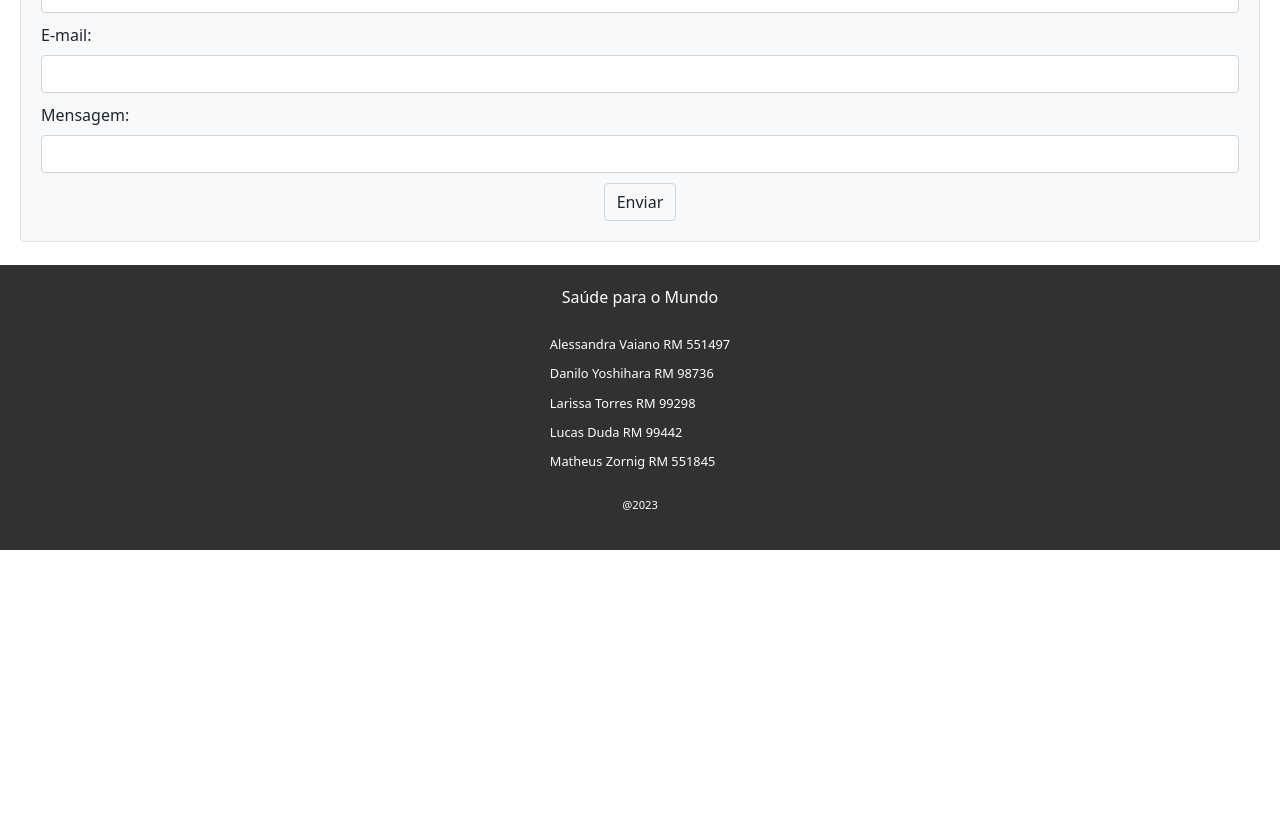
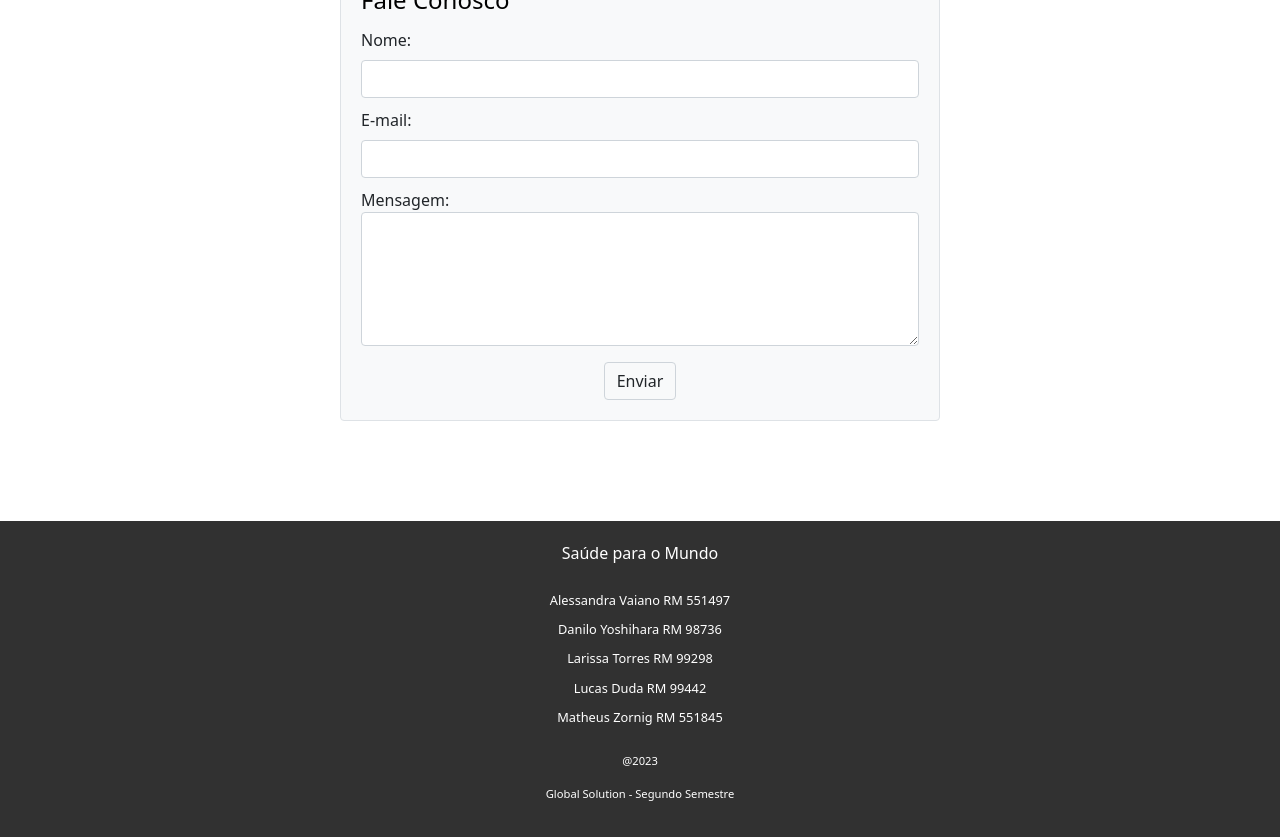
Before and after one commit to Grupo-FiapOn/Global_Solutions2, a React (Create React App) app: page / in a window 1280 px wide. Shown: the part 1540-2377 px from the top of the page. Before the commit the page ends 2090 px from the top, so only its background shows below. Built offline with nearby package versions, Linux system fonts and the light colour scheme.

Commit message:
ajustes formulário, footer

```diff
--- a/src/components/Footer.js
+++ b/src/components/Footer.js
@@ -15,6 +15,7 @@ function Footer(){
         </ul>
 
         <p className="ano">@2023</p>
+        <p className="gs">Global Solution - Segundo Semestre</p>
       </nav>
     </div>
   );
--- a/src/components/Home.js
+++ b/src/components/Home.js
@@ -79,7 +79,7 @@ function salvarEmLocalStorage(dados) {
                     </label>
                     <label>
                         Mensagem:
-                        <input type="text" {...register("mensagem")} />
+                        <textarea rows="5" {...register("mensagem")} />
                         <span style={{ color: 'red' }}>{errors.mensagem?.message}</span>
                     </label>
                     <button type="submit">Enviar</button>
--- a/src/css/styles.css
+++ b/src/css/styles.css
@@ -3,6 +3,7 @@ ul li{
   margin-top: 10px;
 }
 
+/*-----------------------------MENU--------------------------------*/
 .Menu .menu {
   margin-bottom: -20px;
   background-color: #f8f9fa;
@@ -59,9 +60,10 @@ ul li{
 
 .HomeVideoPitch{
   margin-top: 20px;
-  height: 1300px;
+  height: auto;
 }
 
+/*-----------------------------HOME------------------------------------*/
 .VideoPitch {
   font-size: 3.5em;
   display: flex;
@@ -71,25 +73,24 @@ ul li{
   padding: 20px;
 }
 
-
 .textohome {
   margin-left: 270px;
   margin-right: 270px;
   margin-top: 20px;
-    margin-bottom: 60px;
+  margin-bottom: 20px;
   line-height: 3em;
   text-align: justify;
   }
 
 .Formulario {
-    margin: 20px;
+  margin: 100px;
   padding: 20px;
   border: 1px solid #dee2e6;
   border-radius: 4px;
   background-color: #f8f9fa;
-   /* max-width: 1000px; /* a largura máxima para o form */
-   /* margin-left: auto; /* Center the form on the page */
-    /*margin-right: auto;*/
+  max-width: 600px; /* a largura máxima para o form */
+  margin-left: auto; /* Center the form on the page */
+  margin-right: auto;
  }
 
 .Formulario fieldset {
@@ -109,7 +110,7 @@ ul li{
   margin-bottom: 10px;
  }
 
-.Formulario input {
+.Formulario input, textarea {
   width: 100%;
   padding: 0.375rem 0.75rem;
   border: 1px solid #ced4da;
@@ -126,7 +127,6 @@ ul li{
   font-weight: 400;
   color: #212529;
   text-align: center;
-    vertical-align: middle;
   user-select: none;
   background-color: #f8f9fa;
   border: 1px solid #ced4da;
@@ -137,7 +137,7 @@ ul li{
   transition: color 0.15s ease-in-out, background-color 0.15s ease-in-out, border-color 0.15s ease-in-out, box-shadow 0.15s ease-in-out;
   cursor: pointer;
   margin-top: 0.5rem;
-    margin-left: auto; /* Center the button within the form */
+  margin-left: auto; /* centraliza o button */
   margin-right: auto;
   display: block;
  }
@@ -146,6 +146,7 @@ ul li{
   background-color: #e2e6ea;
  }
 
+/*----------------------COMBATE A DOENÇAS TRANSMISSIVEIS------------------------*/
 .disease-box {
   white-space: pre-line;
   background-size: cover;
@@ -156,7 +157,6 @@ ul li{
   color: black;
   text-align: center;
   position: relative;
-    /*opacity: 0.3;*/
 }
 
 .disease-image{
@@ -168,7 +168,6 @@ ul li{
   padding: 20px;
   text-align: center;
   position: relative;
-    /*opacity: 0.3;*/
 }
 
 .overlay {
@@ -201,7 +200,7 @@ ul li{
   z-index: 2;
 }
 
-
+/*--------------------MELHORIA GERAL DA SAUDE------------------------*/
 .MelhoriaGeralDaSaude {
   margin-left: 200px;
   margin-right: 200px;
@@ -221,7 +220,7 @@ ul li{
 
 .MelhoriaGeralDaSaude h3 {
   margin-top: 20px;
-    margin-bottom: 10px; /* Ajuste conforme necessário */
+  margin-bottom: 10px;
 }
 
 .MelhoriaGeralDaSaude .slick-slide img {
@@ -240,6 +239,7 @@ ul li{
   font-size: 16px;
 }
 
+/*------------------PREVENÇAO E TRATAMENTO DE DOENÇAS NAO TRANSMISSIVEIS------------------------*/
 .prevencao-container{
   text-align: center;
   background: url('/public/img/prevencaodoenca.jpg') center center / cover no-repeat;
@@ -274,8 +274,8 @@ ul li{
 }
 
 .prevencao-icons button img {
-    width: 20px; /* Ajuste o valor conforme necessário */
-    height: 20px; /* Ajuste o valor conforme necessário */
+  width: 20px;
+  height: 20px;
 }
 
 .prevencao-category ul {
@@ -287,6 +287,7 @@ ul li{
   margin-top: 20px;
   margin-bottom: 40px;
 }
+
 .prevencao-box p, h3, h5 {
   margin-left: 270px;
   margin-right: 270px;
@@ -295,6 +296,7 @@ ul li{
   line-height: 3em;
 }
 
+/*------------------REDUÇAO DA MORTALIDADE INFANTIL------------------------*/
 .ReducaoDaMortalidadeInfantil {
   text-align: center;
   margin-left: 200px;
@@ -331,18 +333,8 @@ ul li{
   font-size: 16px;
 }
 
-
-/* .Footer {
-
-
-    display: flex;
-    align-items:center;
-    justify-content: center;
-    align-items:baseline;
-    justify-content: center;
-} */
+/*-----------------------------FOOTER--------------------------------*/
 .Footer .titulo {
-    position: absolute;
   display:flex;
   font-size: 1em;
   background: #313131;
@@ -366,9 +358,11 @@ ul li{
   color: #fff;
   font-size: 0.8em;
   margin: 10px 0;
+  align-items: center;
   justify-content: center;
+  display: flex;
 }
 
-.Footer .ano {
+.Footer .ano, .gs {
   font-size: 0.7em;
 }
```
Also changed, not shown: 1 other file (tests, documents, lock files or other folders). Lines whose indentation alone changed are shown as unchanged.
